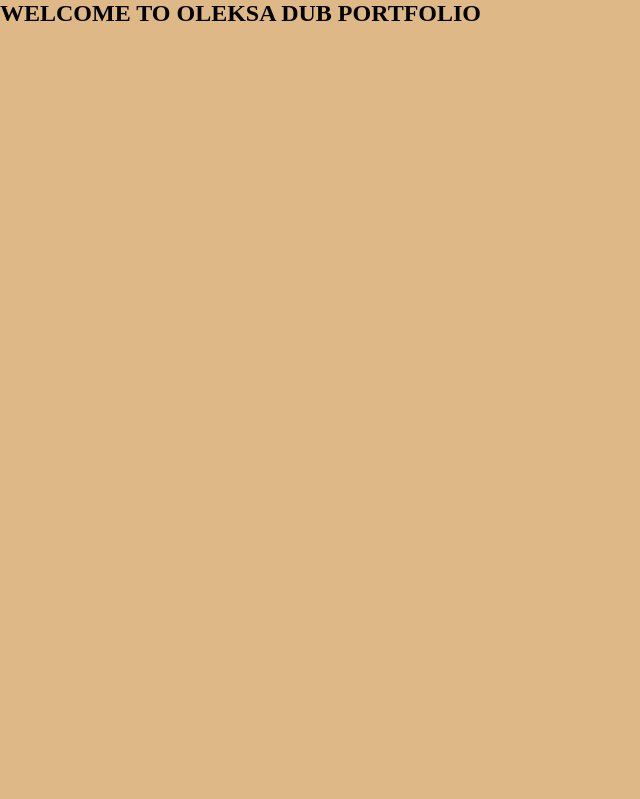
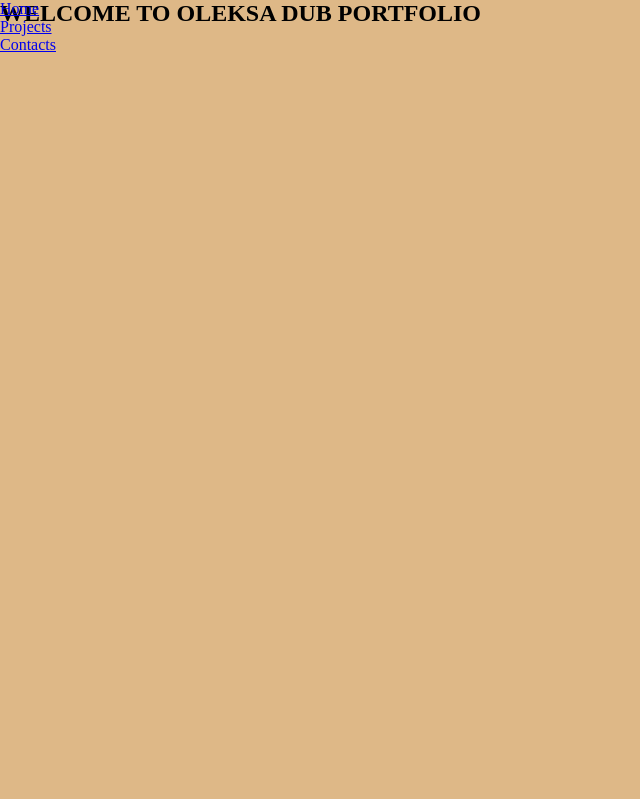
Before and after one commit to OleksandrDubrovskyi/FreeCodeCamp, a web app: file ResponsiveWD/Portfolio/portfolio.html in a window 1280 px wide. Shown: the top 799 px of the page, without its empty margins (0-640 px from the left). Run offline with its HTML, style and script files only (its server is not run), Linux system fonts and the light colour scheme.

Commit message:
some additions

```diff
--- a/ResponsiveWD/Portfolio/css/portfolio.css
+++ b/ResponsiveWD/Portfolio/css/portfolio.css
@@ -4,6 +4,14 @@
   box-sizing: border-box;
 }
 
+#navbar {
+  position: fixed;
+  top: 0;
+  left: 0;
+  right: 100%;
+  margin-bottom: 20px;
+}
+
 #welcome-section {
   background-color: burlywood;
   min-height: 100vh;
--- a/ResponsiveWD/Portfolio/portfolio.html
+++ b/ResponsiveWD/Portfolio/portfolio.html
@@ -8,7 +8,11 @@
 <body>
 	<div id="wrapper">
 		<nav id="navbar">
-
+			<ul>
+				<li><a href="#welcome-section">Home</a></li>
+				<li><a href="#projects">Projects</a></li>
+				<li><a href="#contacts">Contacts</a></li>
+			</ul>
 		</nav>
 
 		<section id="welcome-section">
```
